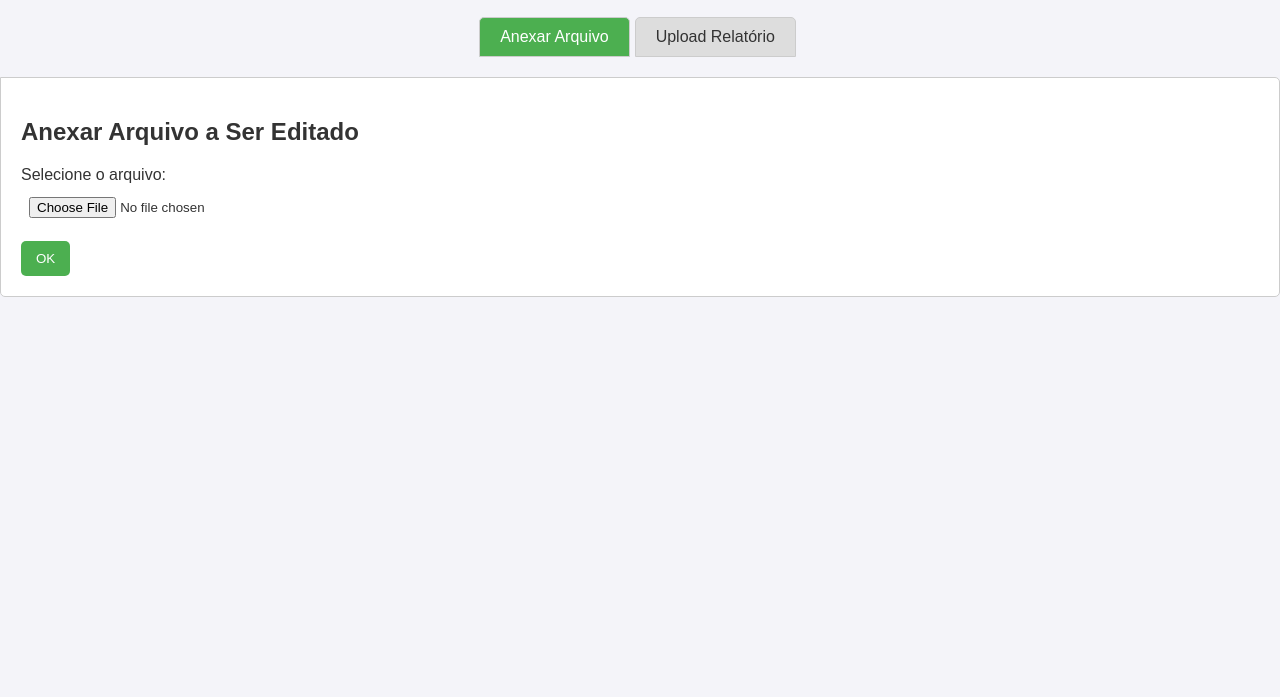
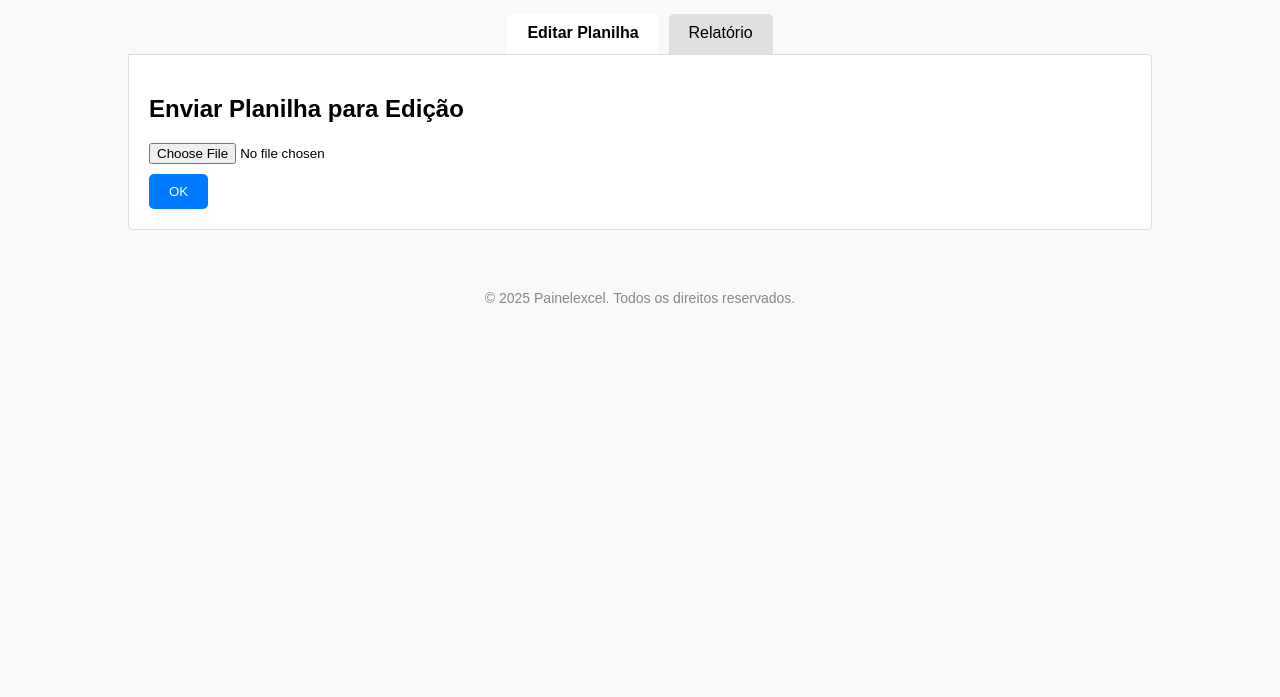
Before and after one commit to Honay2005/Painelexcel, a plain HTML site: page index.html in a window 1280 px wide. Shown: the part 103-800 px from the top of the page. Drawn offline with Linux system fonts and the light colour scheme.

Commit message:
Update index.html

```diff
--- a/index.html
+++ b/index.html
@@ -1,76 +1,123 @@
 <!DOCTYPE html>
-<html lang="pt-BR">
+<html lang="pt-br">
 <head>
     <meta charset="UTF-8">
-    <meta name="viewport" content="width=device-width, initial-scale=1.0">
-    <title>Painel de Automação</title>
+    <title>Painelexcel</title>
     <style>
         body {
             font-family: Arial, sans-serif;
-            background-color: #f4f4f9;
-            color: #333;
             margin: 0;
             padding: 0;
+            background-color: #f9f9f9;
         }
-        header {
-            background-color: #4CAF50;
-            color: white;
-            padding: 10px 20px;
+
+        .container {
+            width: 80%;
+            margin: auto;
+            padding: 20px;
+        }
+
+        h1 {
             text-align: center;
+            color: #333;
+            margin-top: 30px;
         }
+
         .tabs {
             display: flex;
             justify-content: center;
-            margin: 20px 0;
+            margin-top: 30px;
         }
+
         .tab {
             padding: 10px 20px;
             cursor: pointer;
-            background-color: #ddd;
-            border: 1px solid #ccc;
-            margin-right: 5px;
+            background-color: #e0e0e0;
+            margin: 0 5px;
             border-radius: 5px 5px 0 0;
         }
+
         .tab.active {
-            background-color: #4CAF50;
-            color: white;
+            background-color: #ffffff;
+            border-bottom: 2px solid #ffffff;
+            font-weight: bold;
         }
+
         .tab-content {
             display: none;
             padding: 20px;
-            border: 1px solid #ccc;
+            background-color: #ffffff;
+            border: 1px solid #ddd;
             border-radius: 0 5px 5px 5px;
-            background-color: white;
         }
+
         .tab-content.active {
             display: block;
         }
-        .form-group {
-            margin-bottom: 15px;
+
+        .file-upload {
+            margin-top: 20px;
         }
-        .form-group label {
-            display: block;
-            margin-bottom: 5px;
+
+        input[type="file"] {
+            margin-bottom: 10px;
         }
-        .form-group input {
-            width: 100%;
-            padding: 8px;
-            box-sizing: border-box;
+
+        button {
+            padding: 10px 20px;
+            background-color: #007bff;
+            color: #fff;
+            border: none;
+            border-radius: 5px;
+            cursor: pointer;
         }
-        button {
-            background-color: #4CAF50;
-            color: white;
-            border: none;
-            padding: 10px 15px;
-            cursor: pointer;
-            border-radius: 5px;
+
+        button:hover {
+            background-color: #0056b3;
         }
-        button:hover {
-            background-color: #45a049;
+
+        .footer {
+            margin-top: 40px;
+            text-align: center;
+            color: #888;
+            font-size: 14px;
         }
     </style>
+</head>
+<body>
+    <div class="container">
+        <h1>Painelexcel</h1>
+        <div class="tabs">
+            <div class="tab active" data-tab="edit">Editar Planilha</div>
+            <div class="tab" data-tab="report">Relatório</div>
+        </div>
+
+        <div class="tab-content active" id="edit">
+            <h2>Enviar Planilha para Edição</h2>
+            <div class="file-upload">
+                <input type="file" id="file-to-edit" accept=".xlsx,.xls">
+                <br>
+                <button type="button" onclick="window.processFile()">OK</button>
+            </div>
+        </div>
+
+        <div class="tab-content" id="report">
+            <h2>Enviar Relatório</h2>
+            <div class="file-upload">
+                <input type="file" id="report-file" accept=".pdf,.docx">
+                <br>
+                <button type="button" onclick="window.processReport()">Enviar</button>
+            </div>
+        </div>
+    </div>
+
+    <div class="footer">
+        &copy; 2025 Painelexcel. Todos os direitos reservados.
+    </div>
+
     <script>
-        // Tab switching logic
+        document.addEventListener('DOMContentLoaded', function () {
+            // Alternância de abas
             document.querySelectorAll('.tab').forEach(tab => {
                 tab.addEventListener('click', function () {
                     document.querySelectorAll('.tab').forEach(t => t.classList.remove('active'));
@@ -80,7 +127,7 @@
                 });
             });
 
-        // Process file to edit
+            // Função para processar planilha
             async function processFile() {
                 const fileInput = document.getElementById('file-to-edit');
                 if (fileInput.files.length === 0) {
@@ -91,16 +138,20 @@
                 const formData = new FormData();
                 formData.append('file', fileInput.files[0]);
 
+                try {
                     const response = await fetch('/upload', {
                         method: 'POST',
                         body: formData
                     });
 
                     const result = await response.json();
-            alert(result.message || 'Erro ao processar o arquivo.');
+                    alert(result.message || 'Arquivo processado com sucesso.');
+                } catch (error) {
+                    alert('Erro ao processar o arquivo.');
+                }
             }
 
-        // Process report upload
+            // Função para enviar relatório
             function processReport() {
                 const reportInput = document.getElementById('report-file');
                 if (reportInput.files.length === 0) {
@@ -109,46 +160,19 @@
                 }
                 const report = reportInput.files[0];
                 alert(`Relatório "${report.name}" enviado com sucesso!`);
-            // Aqui você pode enviar o relatório para o backend usando fetch ou AJAX
             }
 
-        // Timer to repeat actions every 1 hour
+            // Função de repetição automática a cada 1h
             function repeatActions() {
                 console.log("Executando ações automáticas...");
-            // Aqui você pode chamar as funções processFile() e processReport() ou outras ações
             }
 
-        // Configurar o timer para repetir a cada 1 hora (3600000 ms)
             setInterval(repeatActions, 3600000);
+
+            // Expor funções globalmente
+            window.processFile = processFile;
+            window.processReport = processReport;
+        });
     </script>
-</head>
-<body>
-    <header>
-        <h1>Painel de Automação</h1>
-    </header>
-    <div class="tabs">
-        <div class="tab active" data-tab="edit-file">Anexar Arquivo</div>
-        <div class="tab" data-tab="upload-report">Upload Relatório</div>
-    </div>
-    <div class="tab-content active" id="edit-file">
-        <h2>Anexar Arquivo a Ser Editado</h2>
-        <form id="edit-file-form">
-            <div class="form-group">
-                <label for="file-to-edit">Selecione o arquivo:</label>
-                <input type="file" id="file-to-edit" accept=".xlsx">
-            </div>
-            <button type="button" onclick="processFile()">OK</button>
-        </form>
-    </div>
-    <div class="tab-content" id="upload-report">
-        <h2>Upload do Relatório</h2>
-        <form id="upload-report-form">
-            <div class="form-group">
-                <label for="report-file">Selecione o relatório:</label>
-                <input type="file" id="report-file" accept=".xlsx">
-            </div>
-            <button type="button" onclick="processReport()">OK</button>
-        </form>
-    </div>
 </body>
 </html>
```
Lines whose indentation alone changed are shown as unchanged.
